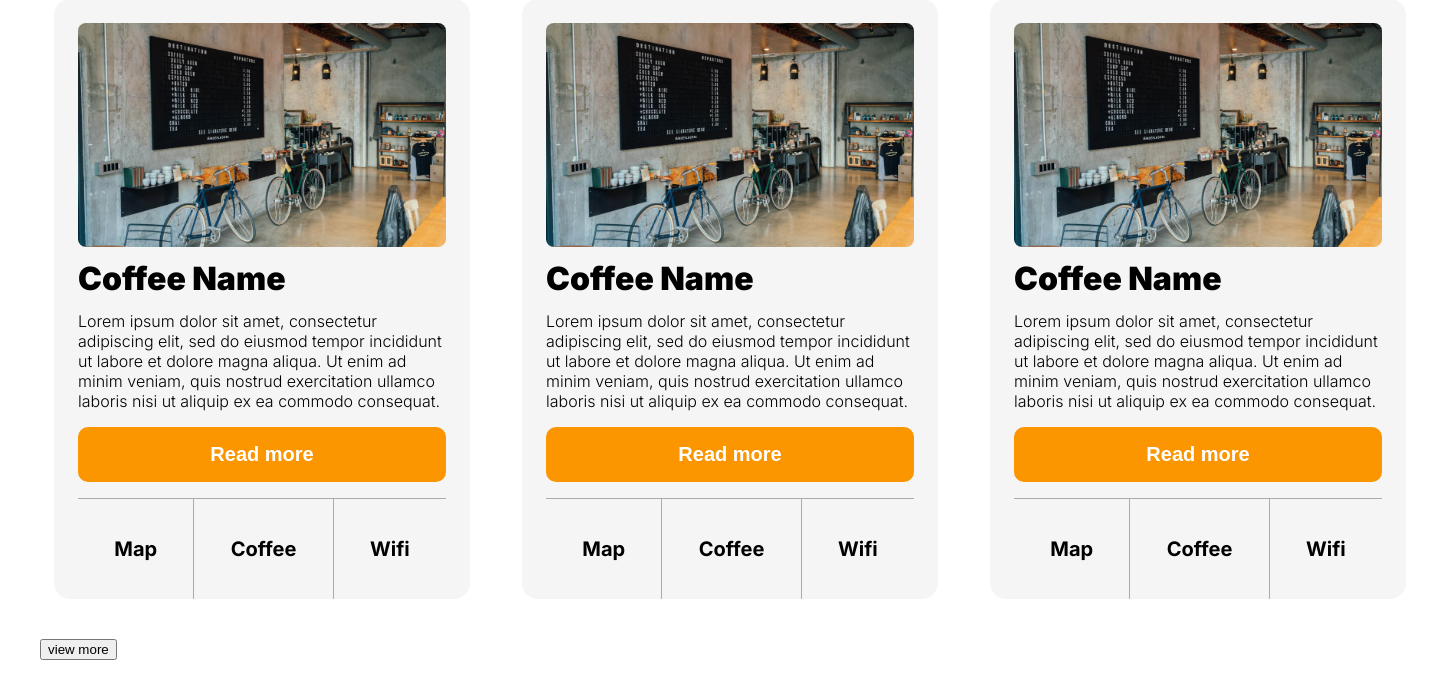
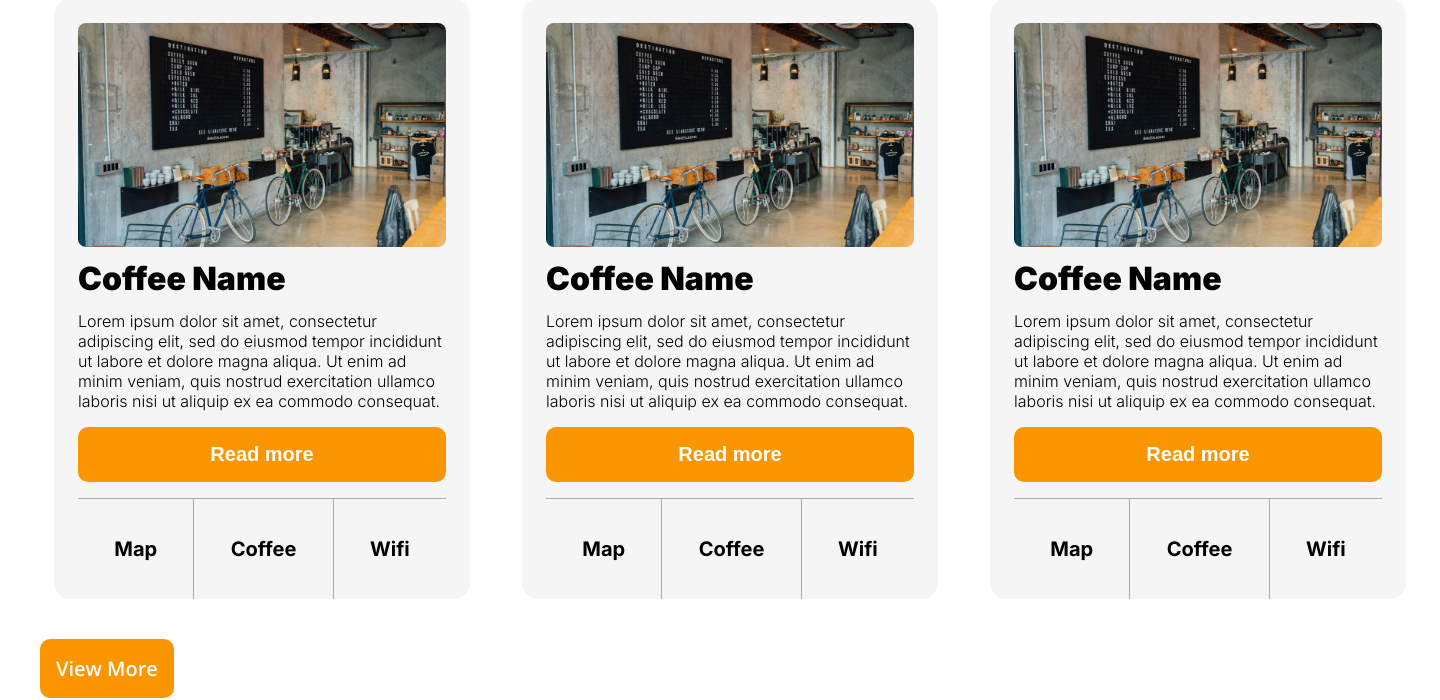
Before and after one commit to pedro092692/coffee_and_wife, a Flask app: page / in a window 1440 px wide. Shown: the part 2948-3648 px from the top of the page. Run offline with Flask 3, Linux system fonts and the light colour scheme; parts of the project's set-up code (start-up, migrations or seed data) failed here and were passed over; some libraries are stand-ins or nearby versions.

Commit message:
add css to grid

```diff
--- a/static/css/main.css
+++ b/static/css/main.css
@@ -78,9 +78,22 @@
 .grid{
     min-width: 1380px;
     display: grid;
-    grid-template-columns: 1fr 1fr 1fr;
+    grid-template-columns: repeat(3, 1fr);
+    place-items: center;
     gap: 24px;
-    place-items: center;
+}
+
+.view-more button{
+    font-family: "Open sans", sans-serif;
+    font-size: 20px;
+    font-weight: 600;
+    text-transform: capitalize;
+    color: white;
+    border: none;
+    border-radius: 10px;
+    cursor: pointer;
+    padding: 16px 16px;
+    background-color: #FB9600;
 }
 
 
--- a/templates/includes/main.html
+++ b/templates/includes/main.html
@@ -32,7 +32,7 @@
                 {% include "includes/coffee-card.html" %}
                 {% include "includes/coffee-card.html" %}
             </div>
-        <div>
+        <div class="view-more">
             <button>view more</button>
         </div>
     </section>
```
